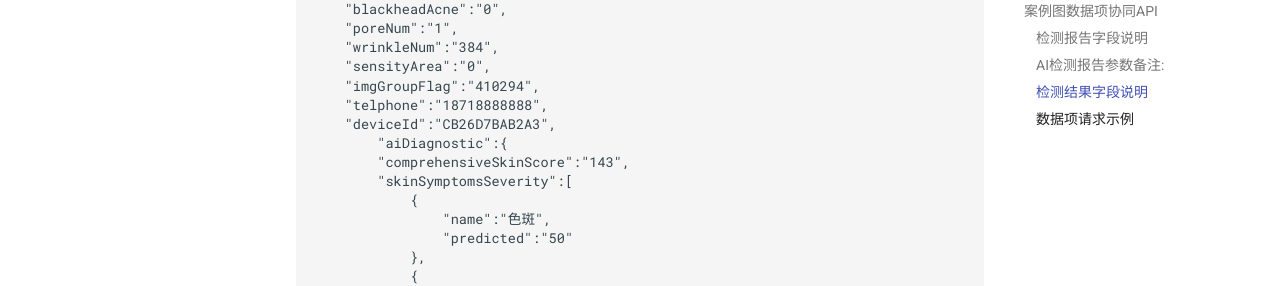
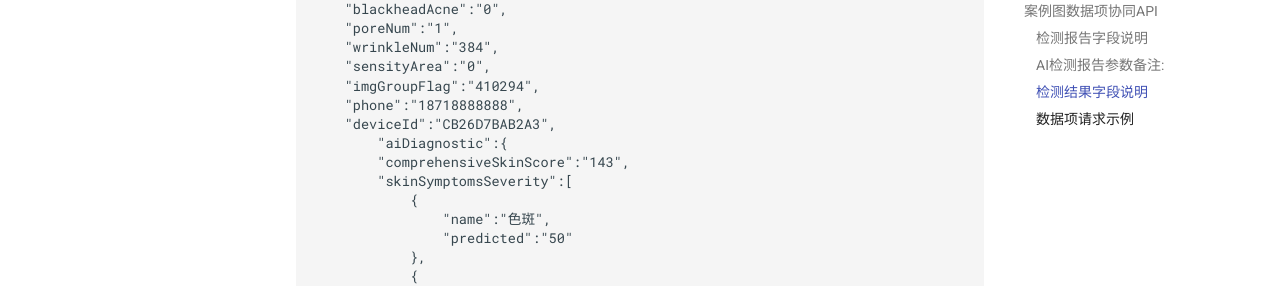
Before and after one commit to fuuqiu/metis, an MkDocs documentation site: the page built from docs/SDK开发文档/DJM 接口/2.接口调用说明.md, in a window 1280 px wide and 1400 px high, scrolled down 5822 px. Shown: the part 393-679 px from the top of the window. Built offline with MkDocs 1.6.1 and Material for MkDocs 9.7.7, drawn with Linux system fonts in a browser that asks for light colours; comment, search, counter and statistics services are not loaded; some of the changed text lies outside the part shown.

Commit message:
Update 2.接口调用说明.md

```diff
--- a/docs/SDK开发文档/DJM 接口/2.接口调用说明.md
+++ b/docs/SDK开发文档/DJM 接口/2.接口调用说明.md
@@ -91,7 +91,7 @@
 | itype               | String | 图片的诊断类型   | 是 |
 | customerFlag               | String | 图片所属顾客编号 | 是 |
 | imgGroupFlag  | String | 图片所属分组编号 | 是 |
-| telphone                   | String | 图片所属顾客电话(全脸顾客)   | 否 |
+| phone                   | String | 图片所属顾客电话(全脸顾客)   | 否 |
 | deviceId                   | String | 拍摄设备的编号(预留字段)   | 否 |
 | remark                     | String | 图片备注         | 否 |
 
@@ -116,7 +116,7 @@
     "itype":"6",
     "customerFlag":"16130",
     "imgGroupFlag ":"1187",
-    "telphone":"18718888888",
+    "phone":"18718888888",
     "deviceId":"CDEC4B94C1E2",
     "remark":"顾客敏感图"
 }
@@ -138,7 +138,7 @@
 | wrinkleNum          | String | 皱纹数量                   | 否 |
 | sensityArea          | String | 敏感面积  单位:像素                   | 否 |
 | imgGroupFlag          | String | 数据项所属分组编号                   | 是 |
-| telphone     | String | 数据项所属顾客电话(全脸顾客)                   | 否 |
+| phone     | String | 数据项所属顾客电话(全脸顾客)                   | 否 |
 | deviceId     | String | 拍摄设备的编号(预留字段)                   | 否 |
 | aiDiagnostic          | Object | AI检测报告                   | 否 |
 | comprehensiveSkinScore          | String | 皮肤综合得分 越高越好 取值范围(42-98)                   | 否 |
@@ -224,7 +224,7 @@
     "wrinkleNum":"384",
     "sensityArea":"0",
     "imgGroupFlag":"410294",
-    "telphone":"18718888888",
+    "phone":"18718888888",
     "deviceId":"CB26D7BAB2A3",
         "aiDiagnostic":{
         "comprehensiveSkinScore":"143",
```
